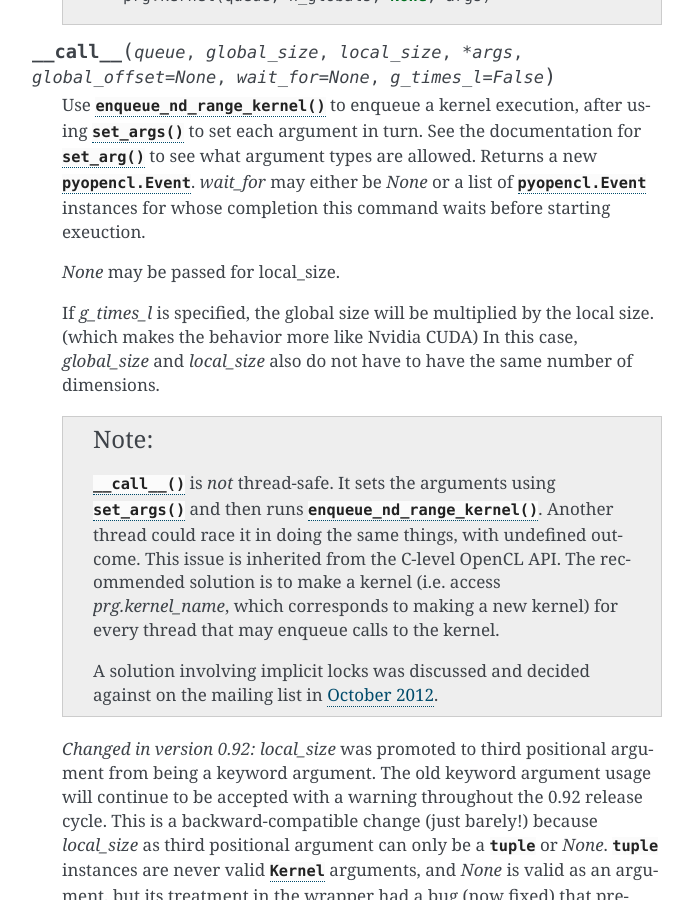
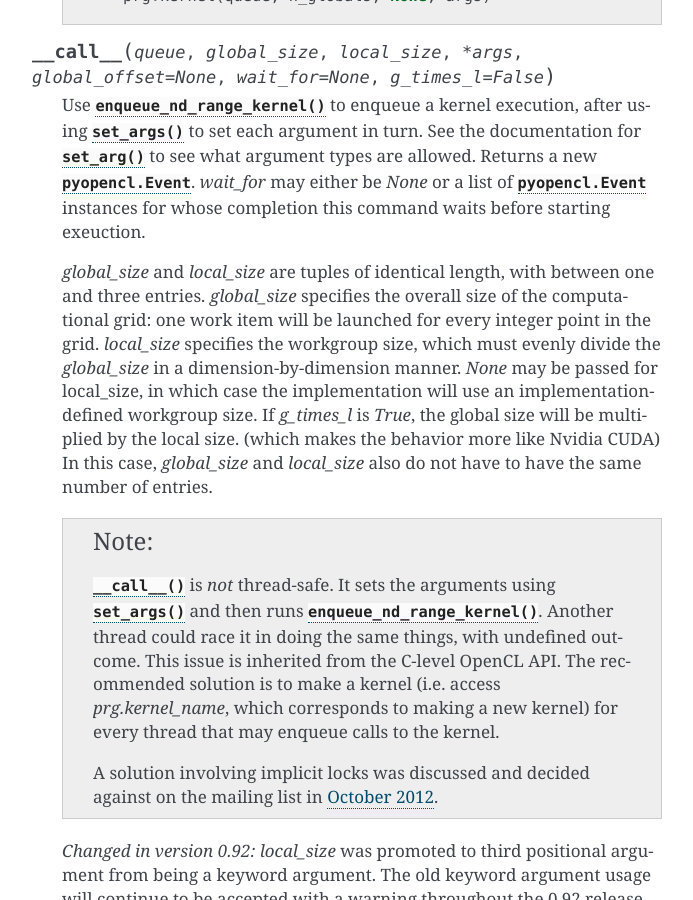
Before and after one commit to inducer/pyopencl, a Sphinx documentation site: the page built from doc/runtime_program.rst, in a window 1280 px wide and 900 px high, scrolled down 4275 px. Shown: the whole window, without its empty margins (418-1111 px from the left). Built offline with Sphinx 7.4.7, drawn with Linux system fonts in a browser that asks for light colours; some of the changed text lies outside the part shown.

Commit message:
Document {global,local}_size (Closes gh-310)

```diff
--- a/doc/runtime_program.rst
+++ b/doc/runtime_program.rst
@@ -212,12 +212,7 @@ Kernel
         :meth:`set_arg` to see what argument types are allowed.
         |std-enqueue-blurb|
 
-        *None* may be passed for local_size.
-
-        If *g_times_l* is specified, the global size will be multiplied by the
-        local size. (which makes the behavior more like Nvidia CUDA) In this case,
-        *global_size* and *local_size* also do not have to have the same number
-        of dimensions.
+        |glsize|
 
         .. note::
 
@@ -287,10 +282,7 @@ Kernel
 
     |std-enqueue-blurb|
 
-    If *g_times_l* is specified, the global size will be multiplied by the
-    local size. (which makes the behavior more like Nvidia CUDA) In this case,
-    *global_size* and *local_size* also do not have to have the same number
-    of dimensions.
+    |glsize|
 
     .. versionchanged:: 2011.1
         Added the *g_times_l* keyword arg.
--- a/doc/subst.rst
+++ b/doc/subst.rst
@@ -13,3 +13,15 @@
 
 .. |copy-depr| replace:: **Note:** This function is deprecated as of PyOpenCL 2011.1.
         Use :func:`enqueue_copy` instead.
+
+.. |glsize| replace:: *global_size* and *local_size* are tuples of identical length, with
+        between one and three entries. *global_size* specifies the overall size
+        of the computational grid: one work item will be launched for every
+        integer point in the grid. *local_size* specifies the workgroup size,
+        which must evenly divide the *global_size* in a dimension-by-dimension
+        manner.  *None* may be passed for local_size, in which case the
+        implementation will use an implementation-defined workgroup size.
+        If *g_times_l* is *True*, the global size will be multiplied by the
+        local size. (which makes the behavior more like Nvidia CUDA) In this case,
+        *global_size* and *local_size* also do not have to have the same number
+        of entries.
```
